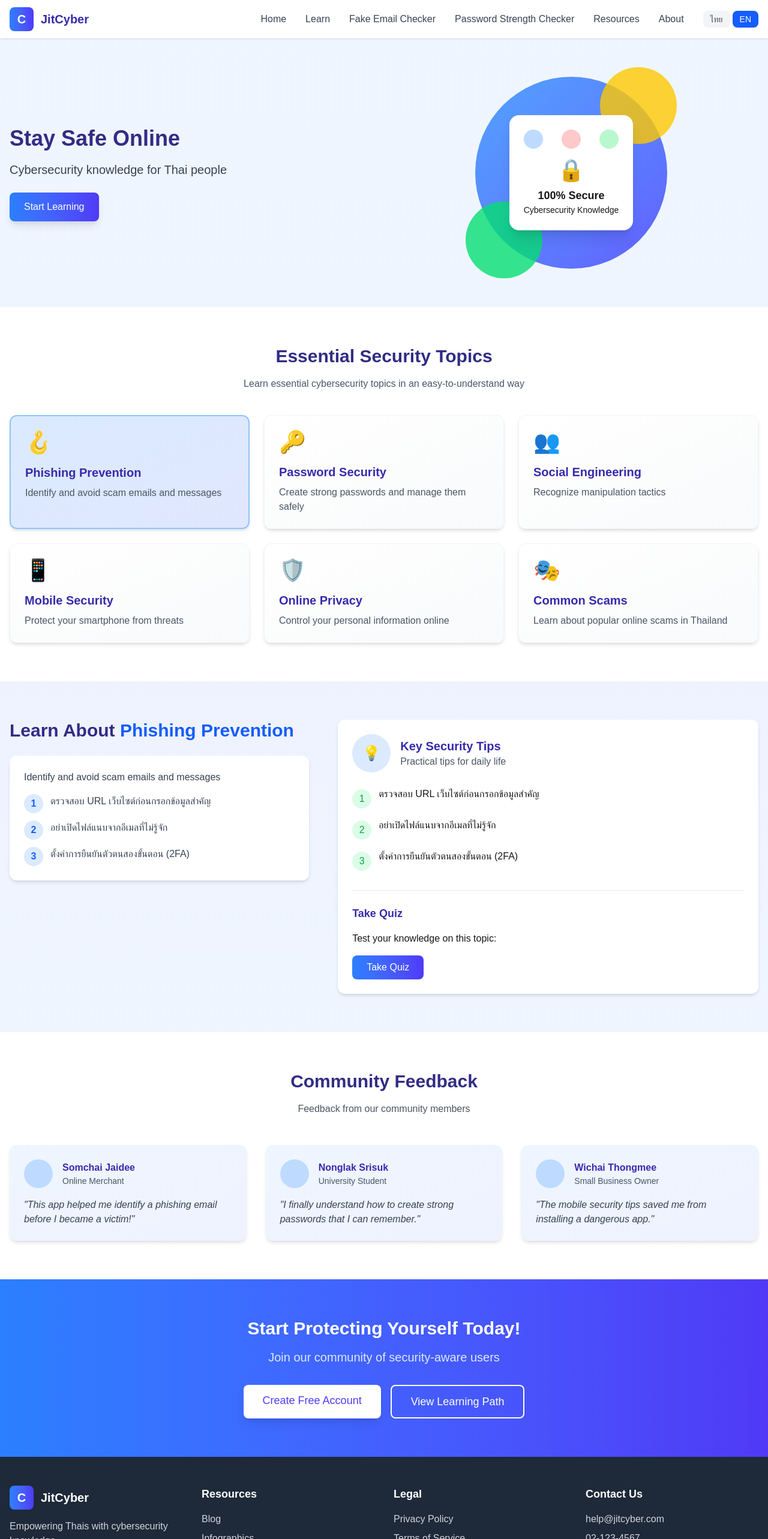
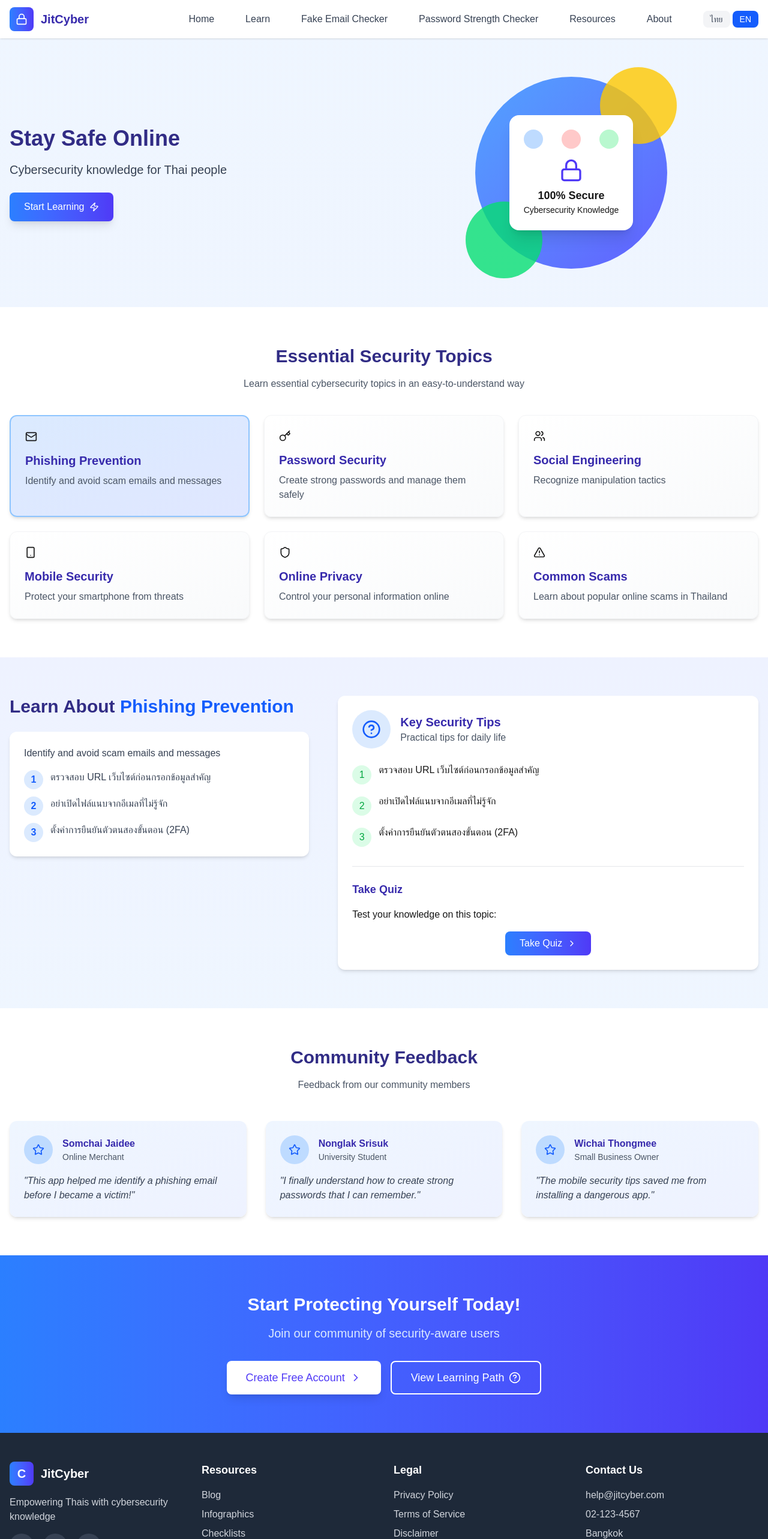
Before and after one commit to nyilynnhtwe/JitCyber, a Next.js app: page / in a window 1280 px wide. Shown: the top 2566 px of the page at 60% size. Built offline with nearby package versions, Linux system fonts and the light colour scheme.

Commit message:
Modified Icons for Home Page

```diff
--- a/package.json
+++ b/package.json
@@ -16,7 +16,8 @@
     "next": "15.3.3",
     "next-auth": "^4.24.11",
     "react": "^19.1.0",
-    "react-dom": "^19.0.0"
+    "react-dom": "^19.0.0",
+    "react-router-dom": "^7.6.2"
   },
   "devDependencies": {
     "@eslint/eslintrc": "^3",
--- a/src/app/page.tsx
+++ b/src/app/page.tsx
@@ -6,6 +6,12 @@ import Footer from './components/Footer';
 import TopicCard from './components/TopicCard';
 import SecurityTip from './components/SecurityTip';
 import LanguageSwitcher from './components/LanguageSwitcher';
+import {
+  Lock, Shield, Smartphone, Users, Key, Zap,
+  ChevronRight, AlertTriangle, Mail, FileText,
+  MessageSquare, CreditCard, HelpCircle, Star,
+  ChevronDown, ChevronUp, Menu, X
+} from 'lucide-react';
 
 // Import localization data
 import enData from './data/en.json';
@@ -54,6 +60,16 @@ export default function Home() {
     ]
   };
 
+  // Topic icons mapping
+  const topicIcons = {
+    phishing: <Mail className="w-5 h-5" />,
+    password: <Key className="w-5 h-5" />,
+    social: <Users className="w-5 h-5" />,
+    mobile: <Smartphone className="w-5 h-5" />,
+    privacy: <Shield className="w-5 h-5" />,
+    scams: <AlertTriangle className="w-5 h-5" />
+  };
+
   // Close menu on resize
   useEffect(() => {
     const handleResize = () => {
@@ -81,7 +97,7 @@ export default function Home() {
           <div className="container mx-auto px-4 flex justify-between items-center">
             <div className="flex items-center">
               <div className="w-10 h-10 bg-gradient-to-r from-blue-500 to-indigo-600 rounded-lg flex items-center justify-center mr-3">
-                <span className="text-white font-bold text-xl">C</span>
+                <Lock className="text-white w-5 h-5" />
               </div>
               <div className="text-xl font-bold text-indigo-800">{t.appName}</div>
             </div>
@@ -92,9 +108,10 @@ export default function Home() {
                 <a
                   key={index}
                   href={Object.keys(t.nav)[index]}
-                  className="text-gray-700 hover:text-indigo-600 transition-colors font-medium"
+                  className="text-gray-700 hover:text-indigo-600 transition-colors font-medium flex items-center group"
                 >
                   {item}
+                  <ChevronRight className="w-4 h-4 ml-1 opacity-0 group-hover:opacity-100 transition-opacity" />
                 </a>
               ))}
               <LanguageSwitcher />
@@ -109,13 +126,9 @@ export default function Home() {
                 aria-label="Toggle menu"
               >
                 {isMenuOpen ? (
-                  <svg xmlns="http://www.w3.org/2000/svg" className="h-6 w-6" fill="none" viewBox="0 0 24 24" stroke="currentColor">
-                    <path strokeLinecap="round" strokeLinejoin="round" strokeWidth={2} d="M6 18L18 6M6 6l12 12" />
-                  </svg>
+                  <X className="h-6 w-6" />
                 ) : (
-                  <svg xmlns="http://www.w3.org/2000/svg" className="h-6 w-6" fill="none" viewBox="0 0 24 24" stroke="currentColor">
-                    <path strokeLinecap="round" strokeLinejoin="round" strokeWidth={2} d="M4 6h16M4 12h16M4 18h16" />
-                  </svg>
+                  <Menu className="h-6 w-6" />
                 )}
               </button>
             </div>
@@ -129,10 +142,11 @@ export default function Home() {
                   <a
                     key={index}
                     href="#"
-                    className="text-gray-700 hover:text-indigo-600 transition-colors py-2 font-medium"
+                    className="text-gray-700 hover:text-indigo-600 transition-colors py-2 font-medium flex items-center"
                     onClick={() => setIsMenuOpen(false)}
                   >
                     {item}
+                    <ChevronRight className="w-4 h-4 ml-2" />
                   </a>
                 ))}
               </nav>
@@ -152,8 +166,9 @@ export default function Home() {
                   {t.hero.subtitle}
                 </p>
                 <div className="flex flex-col sm:flex-row gap-4">
-                  <button className="bg-gradient-to-r from-blue-500 to-indigo-600 text-white px-6 py-3 rounded-lg font-medium shadow-lg hover:from-blue-600 hover:to-indigo-700 transition-all">
+                  <button className="bg-gradient-to-r from-blue-500 to-indigo-600 text-white px-6 py-3 rounded-lg font-medium shadow-lg hover:from-blue-600 hover:to-indigo-700 transition-all flex items-center justify-center gap-2">
                     {t.hero.cta1}
+                    <Zap className="w-4 h-4" />
                   </button>
                 </div>
               </div>
@@ -169,7 +184,9 @@ export default function Home() {
                         <div className="w-8 h-8 bg-green-200 rounded-full"></div>
                       </div>
                       <div className="text-center">
-                        <div className="text-4xl mb-2">🔒</div>
+                        <div className="flex justify-center mb-2">
+                          <Lock className="w-10 h-10 text-indigo-600" />
+                        </div>
                         <h3 className="font-bold text-lg">
                           {locale === 'th' ? 'ปลอดภัย 100%' : '100% Secure'}
                         </h3>
@@ -199,10 +216,8 @@ export default function Home() {
 
             <div className="grid grid-cols-1 sm:grid-cols-2 lg:grid-cols-3 gap-6">
               {Object.entries(t.topics)
-    // The filter now acts as a type guard, ensuring 'topic' is an object
                 .filter(
                   (entry): entry is [string, { title: string; desc: string }] => {
-        // eslint-disable-next-line @typescript-eslint/no-unused-vars
                     const [_key, value] = entry;
                     return typeof value === 'object' && value !== null;
                   }
@@ -213,11 +228,7 @@ export default function Home() {
                     id={key}
                     title={topic.title}
                     description={topic.desc}
-        icon={key === 'phishing' ? '🪝' :
-              key === 'password' ? '🔑' :
-              key === 'social' ? '👥' :
-              key === 'mobile' ? '📱' :
-              key === 'privacy' ? '🛡️' : '🎭'}
+                    icon={topicIcons[key]}
                     isActive={activeTopic === key}
                     onClick={() => setActiveTopic(key)}
                   />
@@ -252,8 +263,8 @@ export default function Home() {
               <div className="md:w-3/5 md:pl-12">
                 <div className="bg-white rounded-xl shadow-md p-6">
                   <div className="flex items-center mb-6">
-                    <div className="w-16 h-16 bg-blue-100 rounded-full flex items-center justify-center text-blue-600 text-2xl mr-4">
-                      💡
+                    <div className="w-16 h-16 bg-blue-100 rounded-full flex items-center justify-center text-blue-600 mr-4">
+                      <HelpCircle className="w-8 h-8" />
                     </div>
                     <div>
                       <h3 className="text-xl font-bold text-indigo-800">
@@ -287,8 +298,9 @@ export default function Home() {
                         ? 'ทดสอบความรู้ของคุณเกี่ยวกับหัวข้อนี้:'
                         : 'Test your knowledge on this topic:'}
                     </p>
-                    <button className="bg-gradient-to-r from-blue-500 to-indigo-600 text-white px-6 py-2 rounded-lg font-medium">
+                    <button className="bg-gradient-to-r from-blue-500 to-indigo-600 text-white px-6 py-2 rounded-lg font-medium flex items-center gap-2 mx-auto">
                       {t.learning.quiz}
+                      <ChevronRight className="w-4 h-4" />
                     </button>
                   </div>
                 </div>
@@ -315,7 +327,9 @@ export default function Home() {
               {t.testimonials.items.map((testimonial, index) => (
                 <div key={index} className="bg-gradient-to-br from-blue-50 to-indigo-50 p-6 rounded-xl shadow-md">
                   <div className="flex items-center mb-4">
-                    <div className="w-12 h-12 bg-blue-200 rounded-full mr-4"></div>
+                    <div className="w-12 h-12 bg-blue-200 rounded-full mr-4 flex items-center justify-center">
+                      <Star className="w-5 h-5 text-blue-600" />
+                    </div>
                     <div>
                       <h4 className="font-semibold text-indigo-800">{testimonial.author}</h4>
                       <p className="text-sm text-gray-600">{testimonial.role}</p>
@@ -339,13 +353,15 @@ export default function Home() {
                 {t.cta.subtitle}
               </p>
               <div className="flex flex-col sm:flex-row justify-center gap-4">
-                <button className="bg-white text-indigo-600 px-8 py-3 rounded-lg font-medium shadow-lg hover:bg-blue-50 transition-colors text-lg">
-                  <Link href="/signup" className="block w-full h-full">
+                <button className="bg-white text-indigo-600 px-8 py-3 rounded-lg font-medium shadow-lg hover:bg-blue-50 transition-colors text-lg flex items-center justify-center gap-2">
+                  <Link href="/signup" className="flex items-center gap-2">
                     {t.cta.button1}
+                    <ChevronRight className="w-5 h-5" />
                   </Link>
                 </button>
-                <button className="bg-transparent border-2 border-white px-8 py-3 rounded-lg font-medium hover:bg-white/10 transition-colors text-lg">
+                <button className="bg-transparent border-2 border-white px-8 py-3 rounded-lg font-medium hover:bg-white/10 transition-colors text-lg flex items-center justify-center gap-2">
                   {t.cta.button2}
+                  <HelpCircle className="w-5 h-5" />
                 </button>
               </div>
             </div>
```
Also changed, not shown: 1 other file (tests, documents, lock files or other folders). Lines whose indentation alone changed are shown as unchanged.
